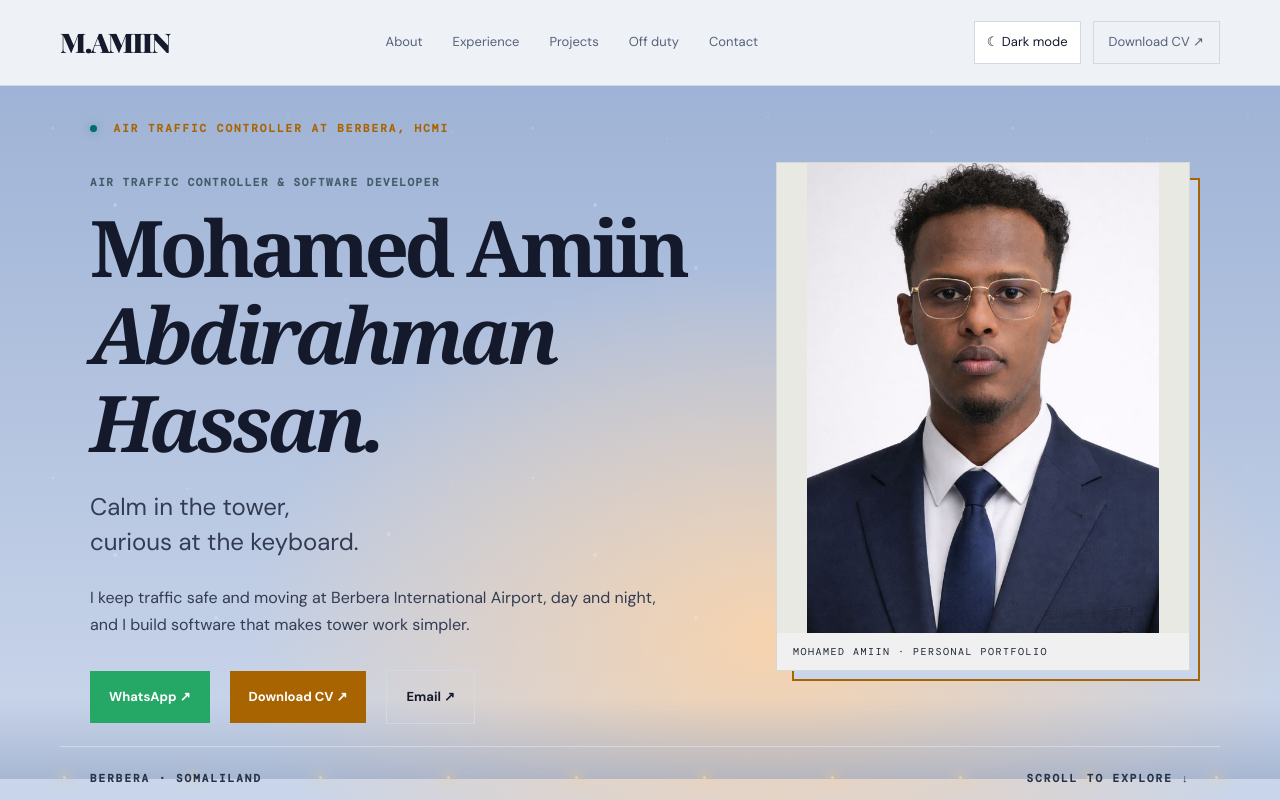
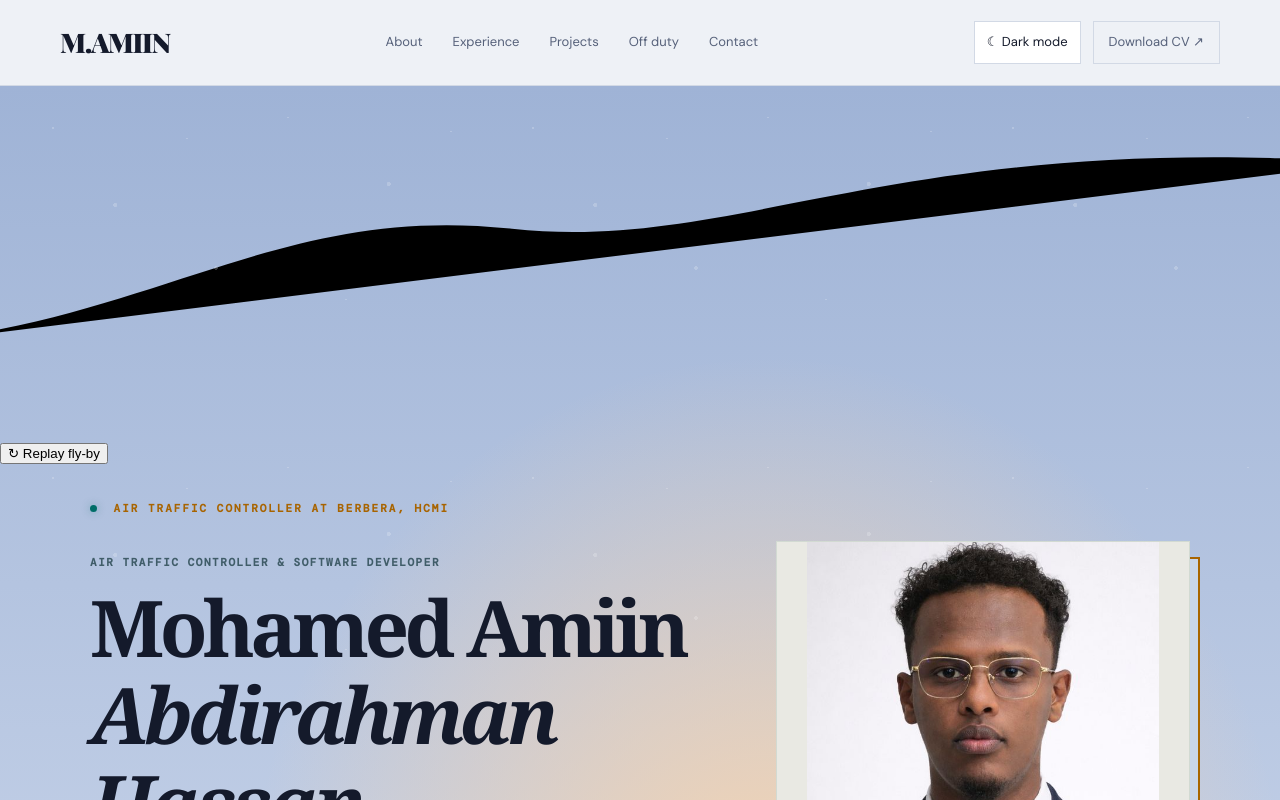
Before and after one commit to MohAmiin/MohAmiin.github.io, a Next.js app in the folder site/: page / in a window 1280 px wide. Shown: the top 800 px of the page. Built offline with nearby package versions, Linux system fonts and the light colour scheme; a web font is replaced by a local one.

Commit message:
Integrate cinematic hero flyby and refined interactions

```diff
--- a/site/app/page.tsx
+++ b/site/app/page.tsx
@@ -1,3 +1,4 @@
+import FlightIntro from '../components/flight-intro';
 const experience = [
   { date: '2022 — Present', title: 'Air Traffic Controller', place: 'Berbera International Airport (HCMI)', detail: 'Aerodrome control, aircraft sequencing and safe, efficient runway operations.' },
   { date: '2022', title: 'Tower On-the-Job Training', place: 'Hargeisa Airport (HCMH)', detail: 'Practical tower training and operational familiarisation.' },
@@ -17,7 +18,7 @@ const projects = [
 ];
 export default function Home() {
   return <main>
-    <section id="home" className="hero midnight-hero"><div className="midnight-stars" aria-hidden="true"/><div className="midnight-horizon" aria-hidden="true"><span/><span/><span/><span/><span/><span/><span/><span/><span/><span/></div>
+    <section id="home" className="hero midnight-hero"><div className="midnight-stars" aria-hidden="true"/><FlightIntro/><div className="midnight-horizon" aria-hidden="true"><span/><span/><span/><span/><span/><span/><span/><span/><span/><span/></div>
       <div className="hero-grid container">
         <div className="hero-content">
           <p className="eyebrow"><span className="signal"/> AIR TRAFFIC CONTROLLER AT BERBERA, HCMI</p>
```
